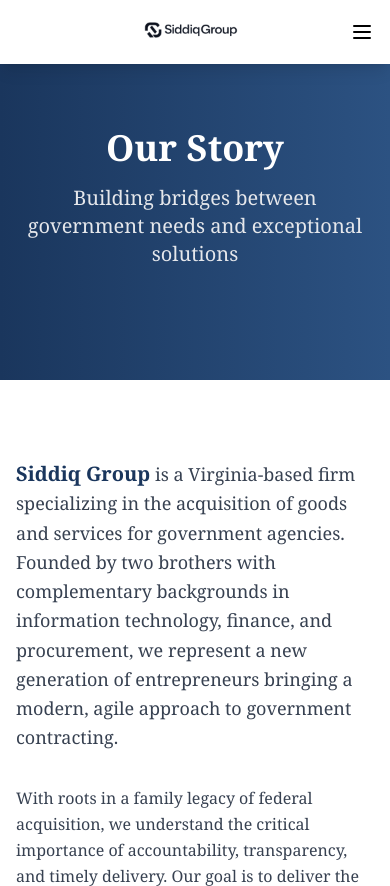
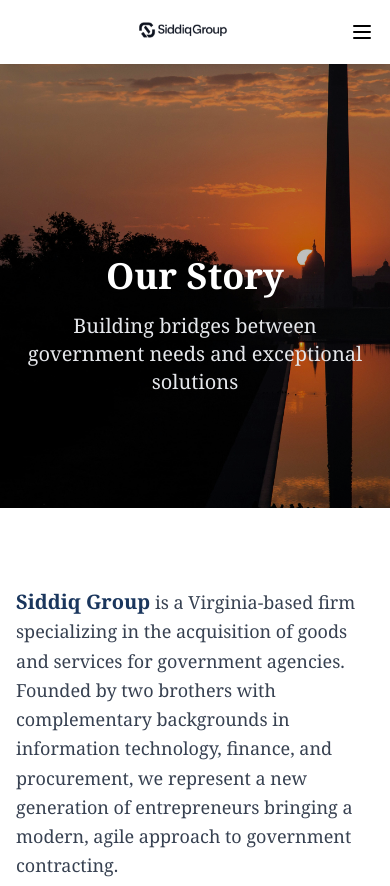
Before and after one commit to mateensiddiq/thesiddiqgroup.com, a plain HTML site: page about.html in a window 390 px wide. Shown: the top 886 px of the page. Drawn offline with nearby package versions, Linux system fonts and the light colour scheme.

Commit message:
Updated and added
hero page pictures and removed logo href error

```diff
--- a/about.html
+++ b/about.html
@@ -35,9 +35,9 @@
             <div class="max-w-7xl mx-auto px-4 sm:px-6 lg:px-8">
                 <div class="flex justify-between h-16">
                     <div class="flex items-center">
-                        <a href="index.html" class="flex-shrink-0 flex items-center">
+
                             <img src="assets/images/Logo.png" alt="Siddiq Group Logo" class="h-[200px] sm:h-[280px] md:h-[360px] lg:h-[450px] w-auto">
-                        </a>
+
                     </div>
                     <div class="hidden md:flex items-center space-x-8">
                         <a href="index.html" class="text-gray-600 hover:text-primary font-medium">Home</a>
@@ -68,8 +68,13 @@
         </nav>
 
    <!-- Hero Section -->
-    <section class="pt-32 pb-20 bg-gradient-to-r from-primary to-secondary">
-        <div class="max-w-7xl mx-auto px-4 sm:px-6 lg:px-8 text-center">
+<section class="pt-64 pb-20 relative" style="background-image: url('background2.jpg'); background-size: cover; background-position: center; background-repeat: no-repeat;">
+
+  <!-- Overlay to darken the image slightly for readability -->
+  <div class="absolute inset-0 bg-black opacity-25 z-0"></div>
+
+  <!-- Text content sits above overlay -->
+  <div class="relative z-10 max-w-7xl mx-auto px-4 sm:px-6 lg:px-8 text-center">
     <h1 class="text-4xl md:text-5xl font-bold text-white mb-4">
       Our Story
     </h1>
@@ -77,6 +82,7 @@
       Building bridges between government needs and exceptional solutions
     </p>
   </div>
+
 </section>
 
     <!-- Company Description Section -->
@@ -152,7 +158,7 @@
         </div>
     </section>
 
-    <!-- Why Choose Us Section -->
+    <!-- Why Choose Us Section
     <section class="py-20 bg-gray-50">
         <div class="max-w-7xl mx-auto px-4 sm:px-6 lg:px-8">
             <h2 class="text-3xl font-bold text-center text-primary mb-12">Why Choose Siddiq Group</h2>
@@ -177,7 +183,7 @@
                 </div>
             </div>
         </div>
-    </section>
+    </section>. -->
 
     <!-- Team Section -->
     <section class="py-20 bg-white">
```
Also changed, not shown: certifications.html (+11 -4 lines), contact.html (+4 -4 lines), index.html (+4 -2 lines), services.html (+10 -4 lines), 1 other file. Lines whose indentation alone changed are shown as unchanged.
